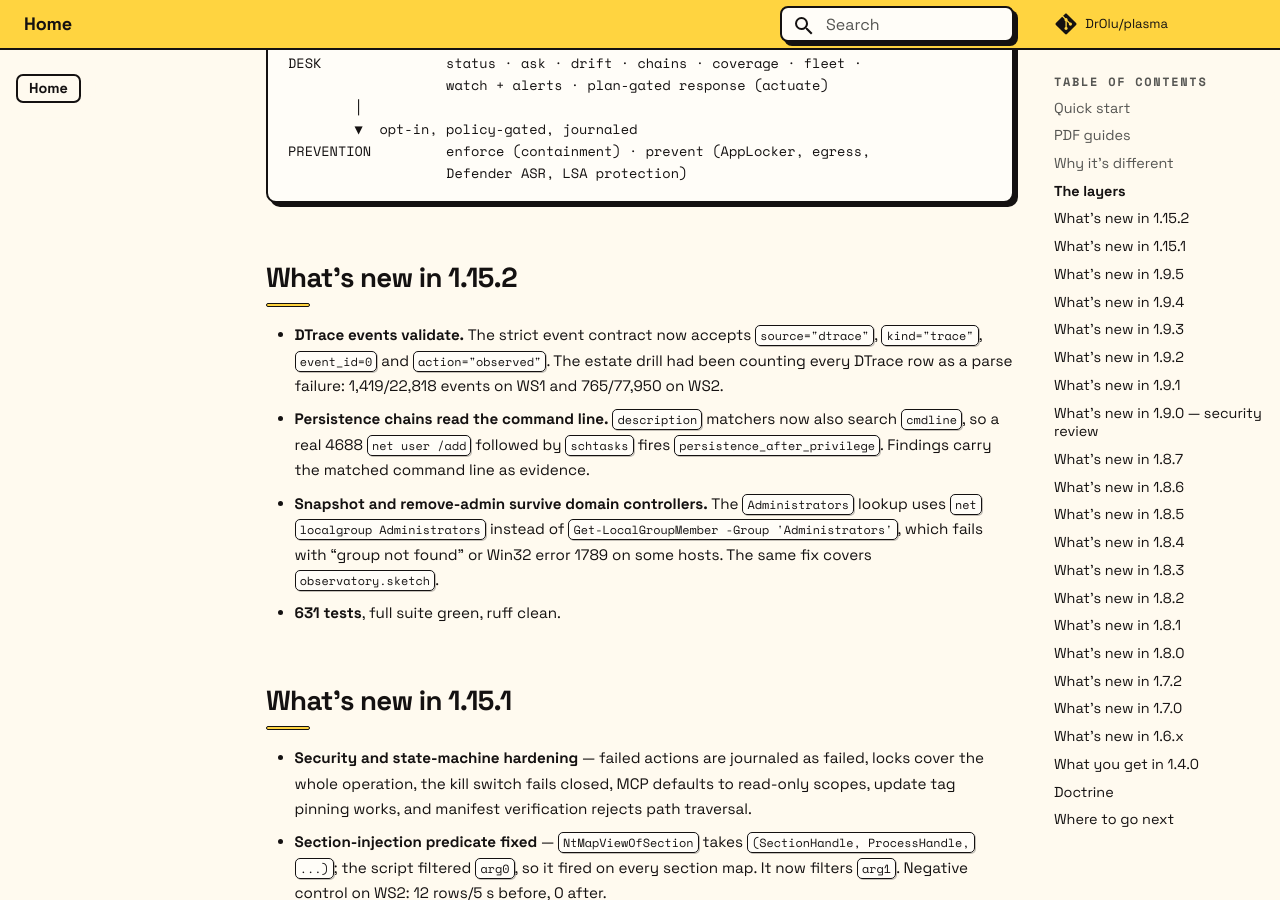
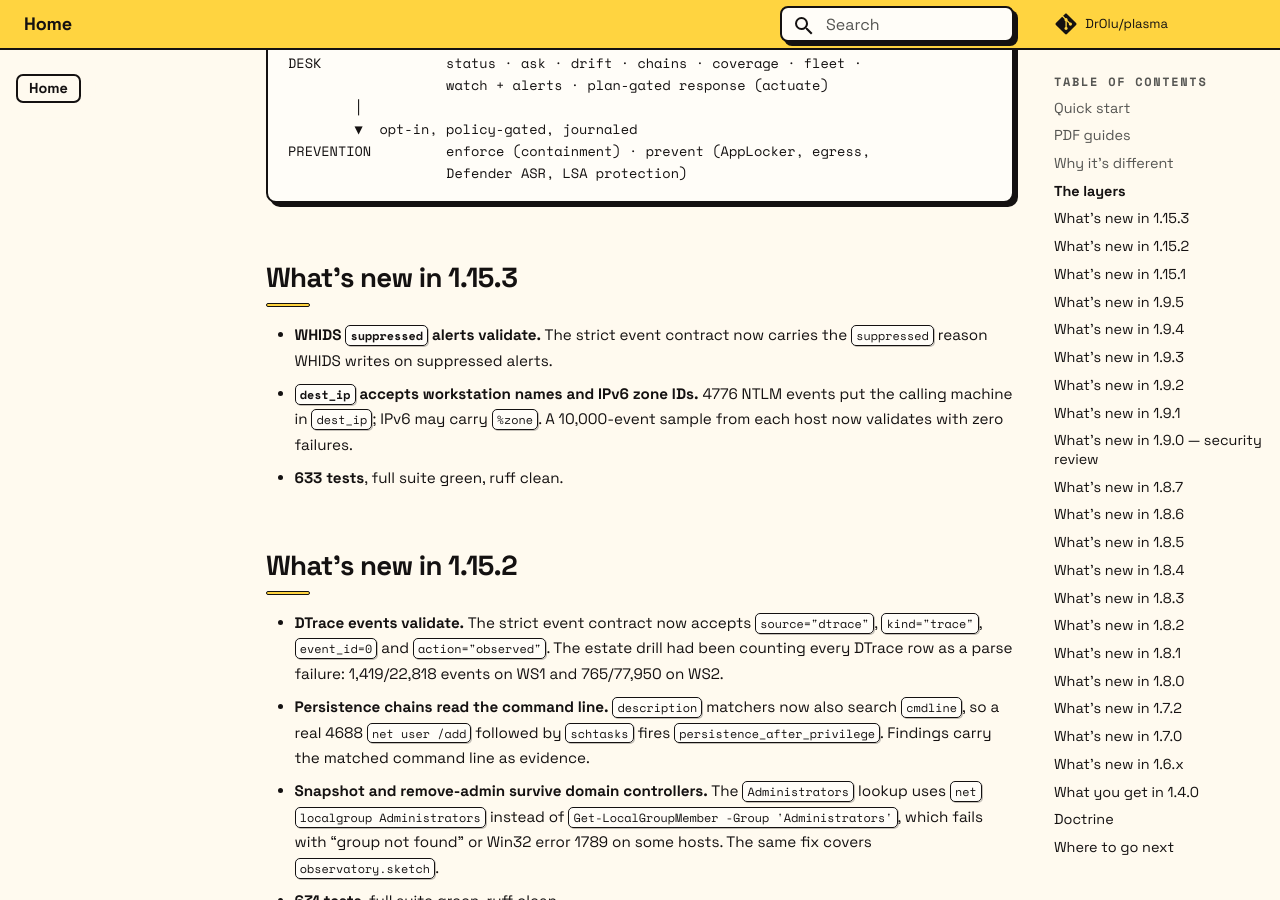
Before and after one commit to DrOlu/plasma, an MkDocs documentation site: the page built from docs/index.md, in a window 1280 px wide and 900 px high, scrolled down 3087 px. Built offline with MkDocs 1.6.1 and Material for MkDocs 9.7.7, drawn with Linux system fonts in a browser that asks for light colours; comment, search, counter and statistics services are not loaded; some of the changed text lies outside the part shown.

Commit message:
fix: 1.15.3 — accept WHIDS suppressed alerts and hostname dest_ip

````diff
--- a/docs/index.md
+++ b/docs/index.md
@@ -1,18 +1,18 @@
 <div class="raft-hero" markdown="0">
-<p class="raft-eyebrow">Windows EDR &middot; v1.15.2</p>
+<p class="raft-eyebrow">Windows EDR &middot; v1.15.3</p>
 <h1>No log lake.<br>No cloud.<br>No blind trust.</h1>
 <p class="raft-lede">Plasma keeps the telemetry on the box, answers questions with a
 121M on-device model, and makes every response named, journaled, and reversible.
 The endpoint can explain itself &mdash; without shipping its diary anywhere.</p>
 <div class="raft-actions">
 <a class="raft-btn primary" href="getting-started/">Get started</a>
-<a class="raft-btn" href="https://github.com/DrOlu/plasma/releases/latest">Download v1.15.2</a>
+<a class="raft-btn" href="https://github.com/DrOlu/plasma/releases/latest">Download v1.15.3</a>
 <a class="raft-btn" href="agent-native/">Agent-native operation</a>
 </div>
 <div class="raft-badges">
 <span class="raft-badge">94.6% rollup coverage</span>
 <span class="raft-badge">13 reversible actions</span>
-<span class="raft-badge">631 tests</span>
+<span class="raft-badge">633 tests</span>
 <span class="raft-badge">Signed MSI + SHA256SUMS</span>
 </div>
 </div>
@@ -104,6 +104,15 @@ DESK               status · ask · drift · chains · coverage · fleet ·
 PREVENTION         enforce (containment) · prevent (AppLocker, egress,
                    Defender ASR, LSA protection)
 ```
+
+## What's new in 1.15.3
+
+- **WHIDS `suppressed` alerts validate.** The strict event contract now
+  carries the `suppressed` reason WHIDS writes on suppressed alerts.
+- **`dest_ip` accepts workstation names and IPv6 zone IDs.** 4776 NTLM
+  events put the calling machine in `dest_ip`; IPv6 may carry `%zone`.
+  A 10,000-event sample from each host now validates with zero failures.
+- **633 tests**, full suite green, ruff clean.
 
 ## What's new in 1.15.2
 
--- a/plasma/__init__.py
+++ b/plasma/__init__.py
@@ -1,5 +1,5 @@
 """Plasma — agent-based EDR bundle with a frozen neuralOS instance."""
 
-__version__ = "1.15.2"
+__version__ = "1.15.3"
 PRODUCT = "Plasma"
 SCHEMA_VERSION = 1
--- a/pyproject.toml
+++ b/pyproject.toml
@@ -4,7 +4,7 @@ build-backend = "setuptools.build_meta"
 
 [project]
 name = "plasma-edr"
-version = "1.15.2"
+version = "1.15.3"
 description = "Plasma — an agent-based EDR bundle: Sentinel detection layer + a frozen neuralOS instance"
 readme = "README.md"
 requires-python = ">=3.9"
````
Also changed, not shown: CHANGELOG.md (+13 -0 lines), docs/changelog.md (+11 -0 lines), website/index.html (+6 -6 lines), 2 other files.
